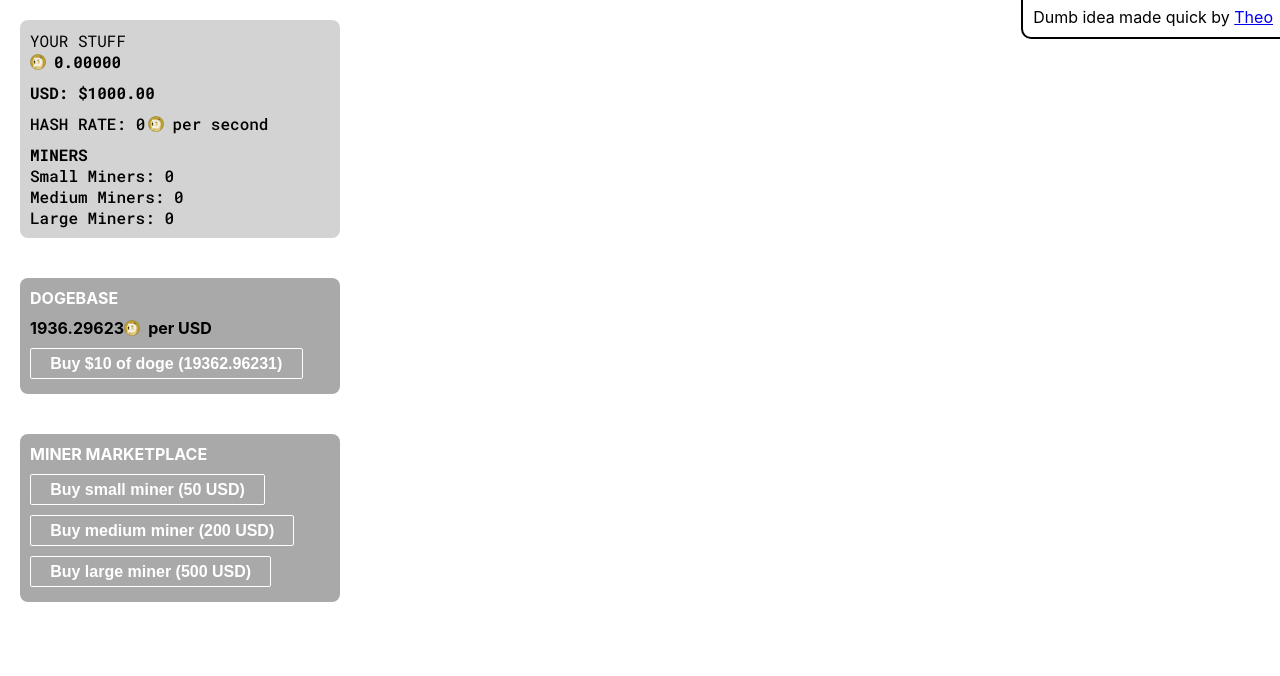
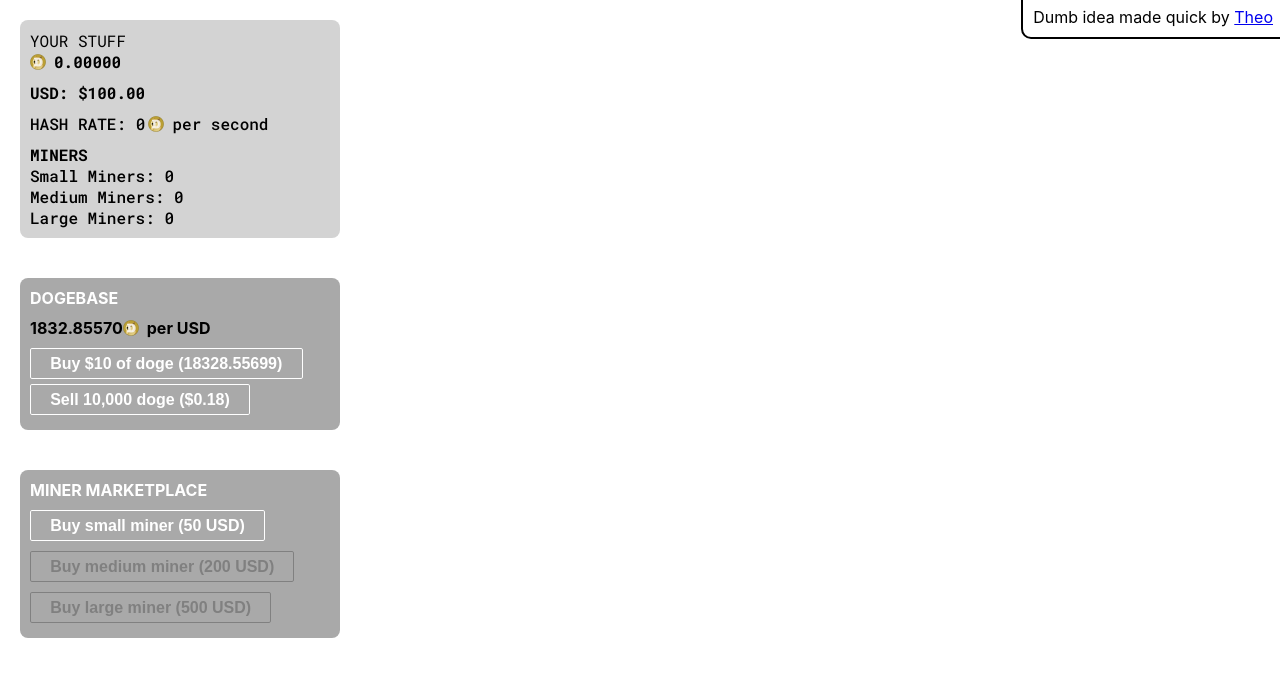
Before and after one commit to t3dotgg/dogecoin-simulator, a React (Vite) app: page / in a window 1280 px wide. Shown: the top 676 px of the page. Built offline with nearby package versions, Linux system fonts and the light colour scheme.

Commit message:
Buy and sell USD, randomized markets

```diff
--- a/index.html
+++ b/index.html
@@ -2,7 +2,6 @@
 <html lang="en">
   <head>
     <meta charset="UTF-8" />
-    <link rel="icon" type="image/svg+xml" href="/src/favicon.svg" />
     <meta name="viewport" content="width=device-width, initial-scale=1.0" />
     <title>Vite App</title>
     <link rel="preconnect" href="https://fonts.gstatic.com" />
--- a/src/Game.tsx
+++ b/src/Game.tsx
@@ -1,6 +1,6 @@
 import React from "react";
 import { DevPanel } from "./dev/panel";
-import { useGameRunner } from "./engine/runtime";
+import { useGameRunner, useMarketRunner } from "./engine/runtime";
 import { useStoragePersist } from "./engine/storage-persist";
 import { DogeBase } from "./interface/dogebase";
 import { MinerMarket } from "./interface/miner-market";
@@ -10,6 +10,7 @@ import { AdForTheo } from "./interface/theo-ad";
 
 function Game() {
   useGameRunner();
+  useMarketRunner();
   useStoragePersist();
 
   return (
--- a/src/engine/game.ts
+++ b/src/engine/game.ts
@@ -32,7 +32,7 @@ const defaultState: GameState = {
   ticks: 0,
 
   dogecoin: 0,
-  usd: 1000,
+  usd: 100,
 
   smallMiners: 0,
   mediumMiners: 0,
--- a/src/engine/market.ts
+++ b/src/engine/market.ts
@@ -4,10 +4,21 @@ type MarketState = {
   dogePerUSD: number;
 };
 
+type MarketActions = {
+  setRandomDogePrice: () => void;
+};
+
 const defaultState: MarketState = {
   dogePerUSD: Math.random() * 1000 + 1000,
 };
 
-export const useMarketStorage = create<MarketState>((set) => ({
+const getRandomFluctuation = () => Math.random() * 500 - 250;
+
+export const useMarketStorage = create<MarketState & MarketActions>((set) => ({
   ...defaultState,
+  setRandomDogePrice: () => {
+    set((state) => ({
+      dogePerUSD: state.dogePerUSD + getRandomFluctuation(),
+    }));
+  },
 }));
--- a/src/engine/runtime.ts
+++ b/src/engine/runtime.ts
@@ -1,5 +1,6 @@
 import { useGameStore } from "./game";
 import { useEffect } from "react";
+import { useMarketStorage } from "./market";
 
 export const useGameRunner = () => {
   const gameStore = useGameStore();
@@ -13,3 +14,14 @@ export const useGameRunner = () => {
     return () => clearInterval(currentUpdater);
   }, []);
 };
+
+export const useMarketRunner = () => {
+  const marketStore = useMarketStorage();
+  const ticks = useGameStore((state) => state.ticks);
+
+  useEffect(() => {
+    if (ticks % 20 === 0) {
+      marketStore.setRandomDogePrice();
+    }
+  }, [ticks]);
+};
--- a/src/engine/storage-persist.ts
+++ b/src/engine/storage-persist.ts
@@ -9,14 +9,14 @@ export const useStoragePersist = () => {
     smallMiners,
     mediumMiners,
     largeMiners,
-    runTick,
+    ticks,
   ] = useGameStore((state) => [
     state.dogecoin,
     state.usd,
     state.smallMiners,
     state.mediumMiners,
     state.largeMiners,
-    state.runTick,
+    state.ticks,
   ]);
   React.useEffect(() => {
     localStorage.setItem(
@@ -27,7 +27,7 @@ export const useStoragePersist = () => {
         smallMiners,
         mediumMiners,
         largeMiners,
-        runTick,
+        ticks,
       })
     );
   }, [dogecoin]);
--- a/src/interface/dogebase.tsx
+++ b/src/interface/dogebase.tsx
@@ -39,6 +39,14 @@ export const DogeBase: React.FC = () => {
       >
         Buy $10 of doge ({(marketStore.dogePerUSD * 10).toFixed(5)})
       </button>
+      <button
+        onClick={() => {
+          gameStore.spendCoin(10000);
+          gameStore.spendUSD(marketStore.dogePerUSD / 10000);
+        }}
+      >
+        Sell 10,000 doge (${(marketStore.dogePerUSD / 10000).toFixed(2)})
+      </button>
     </div>
   );
 };
```
